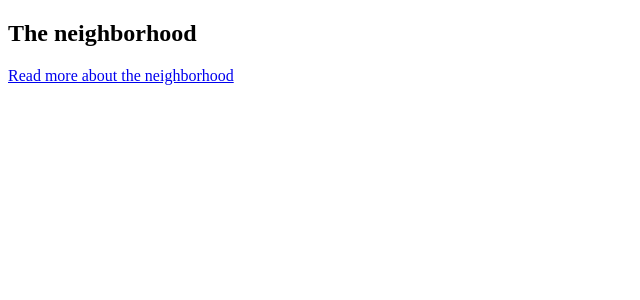
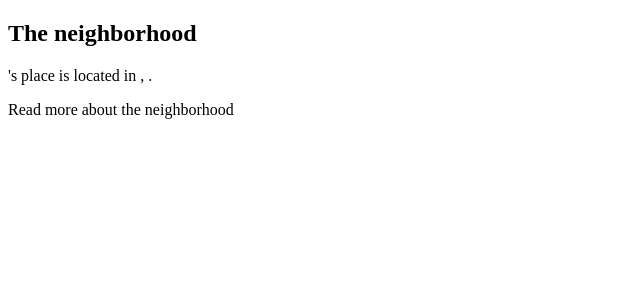
Before and after one commit to TheCapsuleCorp/CapBnB-neighborhoods-service, a React app: page / in a window 1280 px wide. Shown: the top 300 px of the page, without its empty margins (0-640 px from the left). Built offline with nearby package versions, Linux system fonts and the light colour scheme; the HTML template or start-up script is replaced by a standard one.

Commit message:
Component refactored to toggle conditonally rendering ReadMore component on click.

```diff
--- a/client/src/components/Details.jsx
+++ b/client/src/components/Details.jsx
@@ -1,24 +1,36 @@
 import React from 'react';
-import ReadMore from './ReadMore'
+import ReadMore from './ReadMore';
 
 class Details extends React.Component {
   constructor(props) {
     super(props);
     this.state = {
-      showReadMore: false
+      showReadMore: false,
     }
+
+    this.handleReadMoreClick = this.handleReadMoreClick.bind(this);
   }
 
   handleReadMoreClick(event) {
-    event.preventDefault();
     this.setState({
-      showReadMore: true
+      showReadMore: !this.state.showReadMore,
+      //toggles boolean value to handle all clicks for conditional rendering.
     });
   }
 
   render() {
+    //conditional rendering example
+    let readMore = null;
+    if (this.state.showReadMore === true) {
+      readMore = <ReadMore guidebookId={this.props.guidebookId} />
+    }
     return (
-      <a href="https://www.templink.com">Read more about the neighborhood</a>
+      <div>
+        <p className="description">{this.state.name}'s place is located in {this.state.city}, {this.state.country}.</p>
+        <p>{this.state.description}</p>
+        <div onClick={this.handleReadMoreClick}>Read more about the neighborhood</div>
+        {readMore}
+      </div>
     );
   }
 }
```
